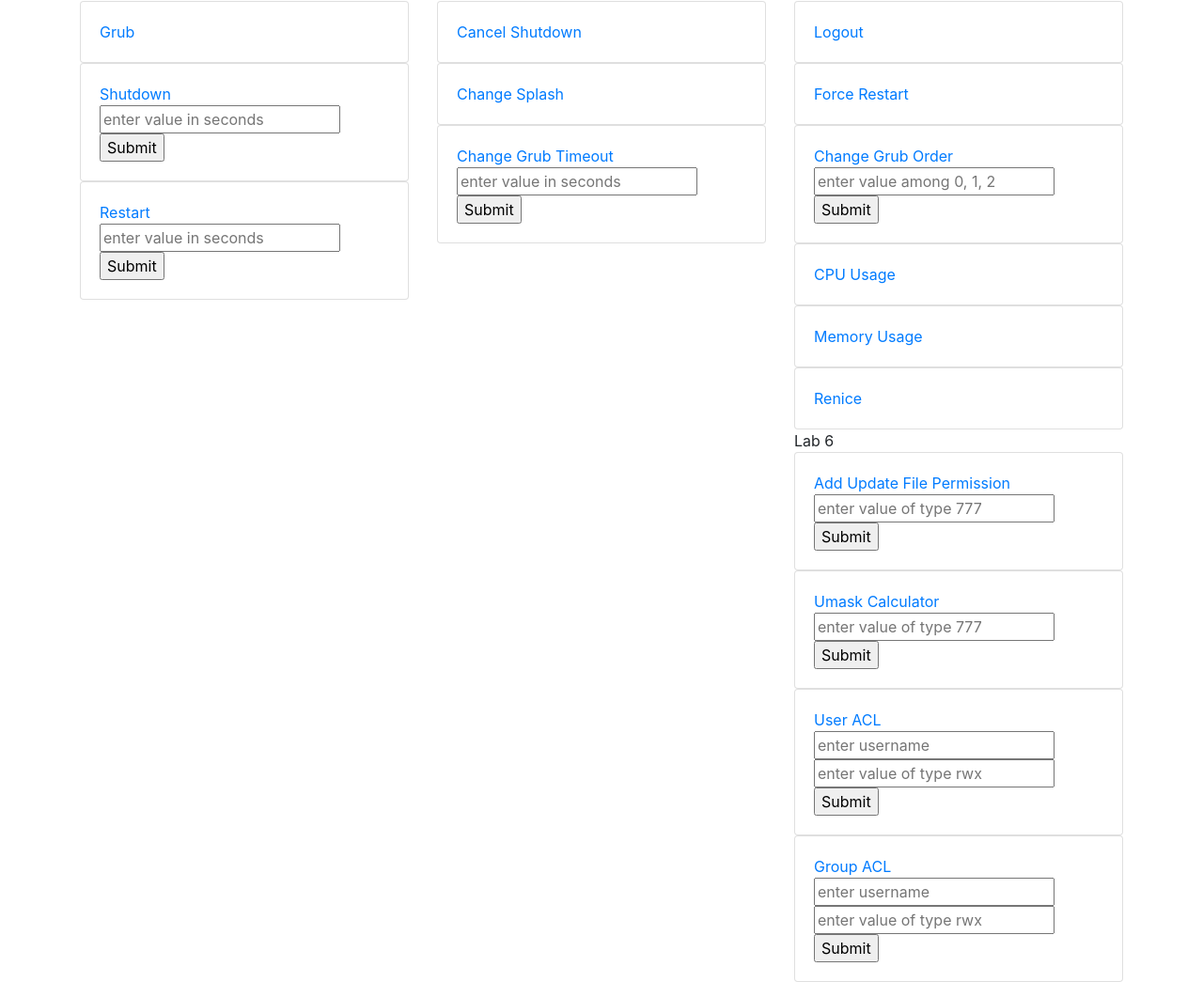
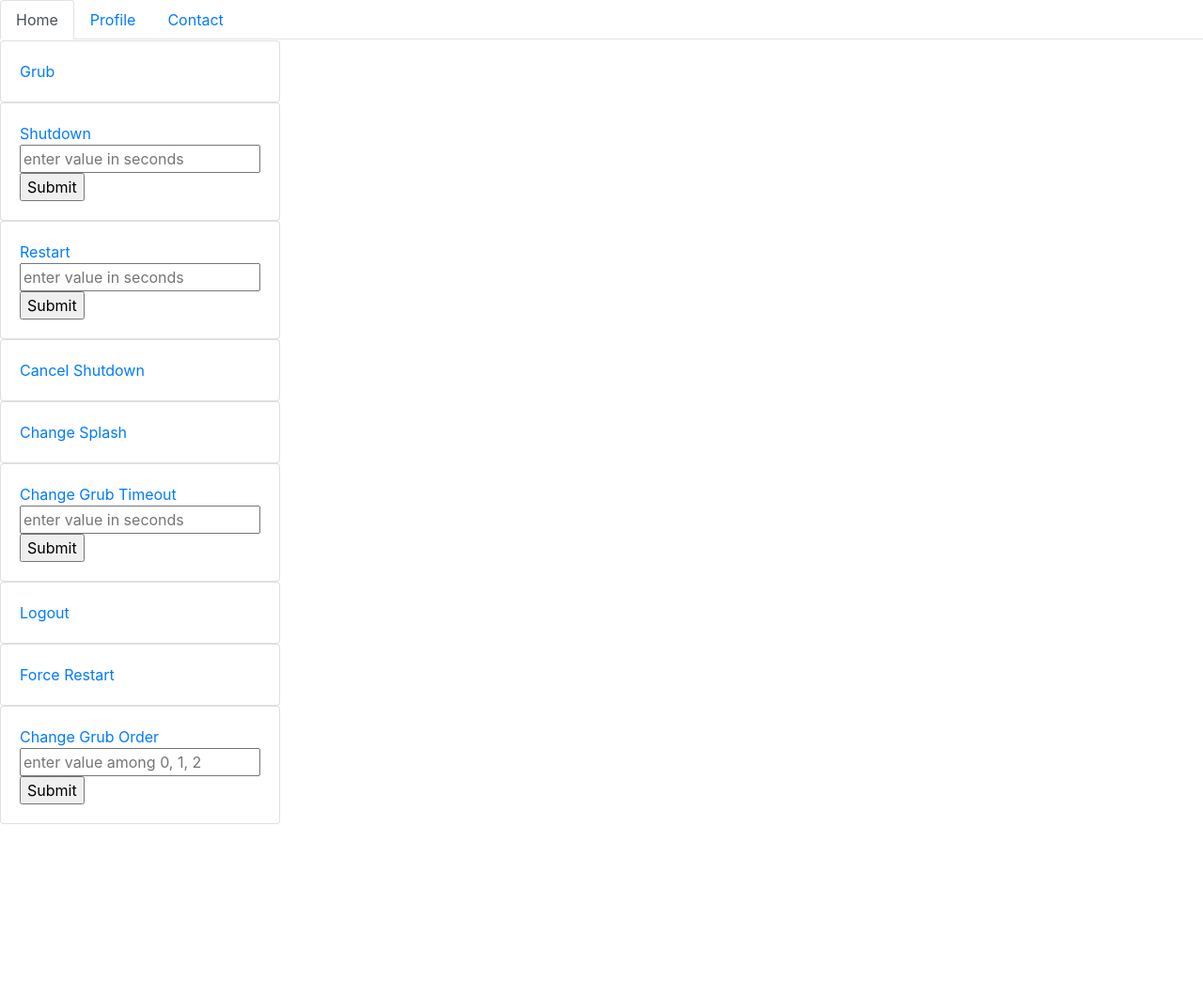
Before and after one commit to chetanya-shrimali/system-admin-gui, a Django app: page /gui/ in a window 1280 px wide. Shown: the whole page at 94% size. After the commit the page ends 877 px from the top, so only its background shows below. Run offline with Django 3.2, Linux system fonts and the light colour scheme; some libraries are stand-ins or nearby versions.

Commit message:
added tabs

```diff
--- a/templates/base.html
+++ b/templates/base.html
@@ -4,11 +4,20 @@
     <meta charset="utf-8">
     <meta name="viewport" content="width=device-width, initial-scale=1">
     <link rel="stylesheet" href="https://maxcdn.bootstrapcdn.com/bootstrap/4.0.0/css/bootstrap.min.css" integrity="sha384-Gn5384xqQ1aoWXA+058RXPxPg6fy4IWvTNh0E263XmFcJlSAwiGgFAW/dAiS6JXm" crossorigin="anonymous">
-    <script src="https://ajax.googleapis.com/ajax/libs/jquery/3.3.1/jquery.min.js"></script>
-    <script src="https://maxcdn.bootstrapcdn.com/bootstrap/3.3.7/js/bootstrap.min.js"></script>
+    <script src="https://code.jquery.com/jquery-3.2.1.slim.min.js" integrity="sha384-KJ3o2DKtIkvYIK3UENzmM7KCkRr/rE9/Qpg6aAZGJwFDMVNA/GpGFF93hXpG5KkN" crossorigin="anonymous"></script>
+    <script src="https://cdnjs.cloudflare.com/ajax/libs/popper.js/1.12.9/umd/popper.min.js" integrity="sha384-ApNbgh9B+Y1QKtv3Rn7W3mgPxhU9K/ScQsAP7hUibX39j7fakFPskvXusvfa0b4Q" crossorigin="anonymous"></script>
+    <script src="https://maxcdn.bootstrapcdn.com/bootstrap/4.0.0/js/bootstrap.min.js" integrity="sha384-JZR6Spejh4U02d8jOt6vLEHfe/JQGiRRSQQxSfFWpi1MquVdAyjUar5+76PVCmYl" crossorigin="anonymous"></script>
     <title>Document</title>
 </head>
 <body>
+<nav>
+  <div class="nav nav-tabs" id="nav-tab" role="tablist">
+    <a class="nav-item nav-link active" id="nav-home-tab" data-toggle="tab" href="#nav-home" role="tab" aria-controls="nav-home" aria-selected="true">Home</a>
+    <a class="nav-item nav-link" id="nav-profile-tab" data-toggle="tab" href="#nav-profile" role="tab" aria-controls="nav-profile" aria-selected="false">Profile</a>
+    <a class="nav-item nav-link" id="nav-contact-tab" data-toggle="tab" href="#nav-contact" role="tab" aria-controls="nav-contact" aria-selected="false">Contact</a>
+  </div>
+</nav>
+
 {% block content %}
 {% endblock %}
 </body>
--- a/templates/gui/index.html
+++ b/templates/gui/index.html
@@ -1,10 +1,9 @@
 {% extends "base.html" %}
 {% block content %}
 
-<div class="container">
+<div class="container-fluid">
     <div class="row">
         <div class="col-md-12 col-sm-12">
-
             {% if messages %}
             <ul class="messages">
                 {% for message in messages %}
@@ -15,7 +14,8 @@
             </ul>
             {% endif %}
         </div>
-        <div class="col-md-4">
+        <div class="tab-content" id="nav-tabContent">
+            <div class="tab-pane fade show active" id="nav-home" role="tabpanel" aria-labelledby="nav-home-tab">
                 <div class="card">
                     <div class="card-body"><a href="/gui/grub/">Grub</a></div>
                 </div>
@@ -30,7 +30,6 @@
                     </div>
                 </div>
 
-
                 <div class="card">
                     <div class="card-body">
                         <a href="/gui/restart/">Restart</a>
@@ -40,10 +39,6 @@
                         </form>
                     </div>
                 </div>
-        </div>
-
-        <div class="col-md-4">
-
                 <div class="card">
                     <div class="card-body"><a href="/gui/grub/"><a href="/gui/cancel-shutdown/">Cancel Shutdown</a></div>
                 </div>
@@ -60,10 +55,6 @@
                         </form>
                     </div>
                 </div>
-        </div>
-
-        <div class="col-md-4">
-
                 <div class="card">
                     <div class="card-body"><a href="/gui/logout/">Logout</a></div>
                 </div>
@@ -80,6 +71,8 @@
                         </form>
                     </div>
                 </div>
+            </div>
+            <div class="tab-pane fade" id="nav-profile" role="tabpanel" aria-labelledby="nav-profile-tab">
                 <div class="card">
                     <div class="card-body"><a href="/gui/pie-chart-cpu/">CPU Usage</a></div>
                 </div>
@@ -89,7 +82,8 @@
                 <div class="card">
                     <div class="card-body"><a href="/gui/renice/">Renice</a></div>
                 </div>
-            Lab 6
+                </div>
+            <div class="tab-pane fade" id="nav-contact" role="tabpanel" aria-labelledby="nav-contact-tab">
                     <div class="card">
                     <div class="card-body"><a href="/gui/add-update-permission/">Add Update File Permission</a>
                         <form action="/gui/add-update-permission/" method="get">
@@ -131,4 +125,5 @@
             </div>
         </div>
     </div>
+</div>
 {% endblock %}
```
Lines whose indentation alone changed are shown as unchanged.
